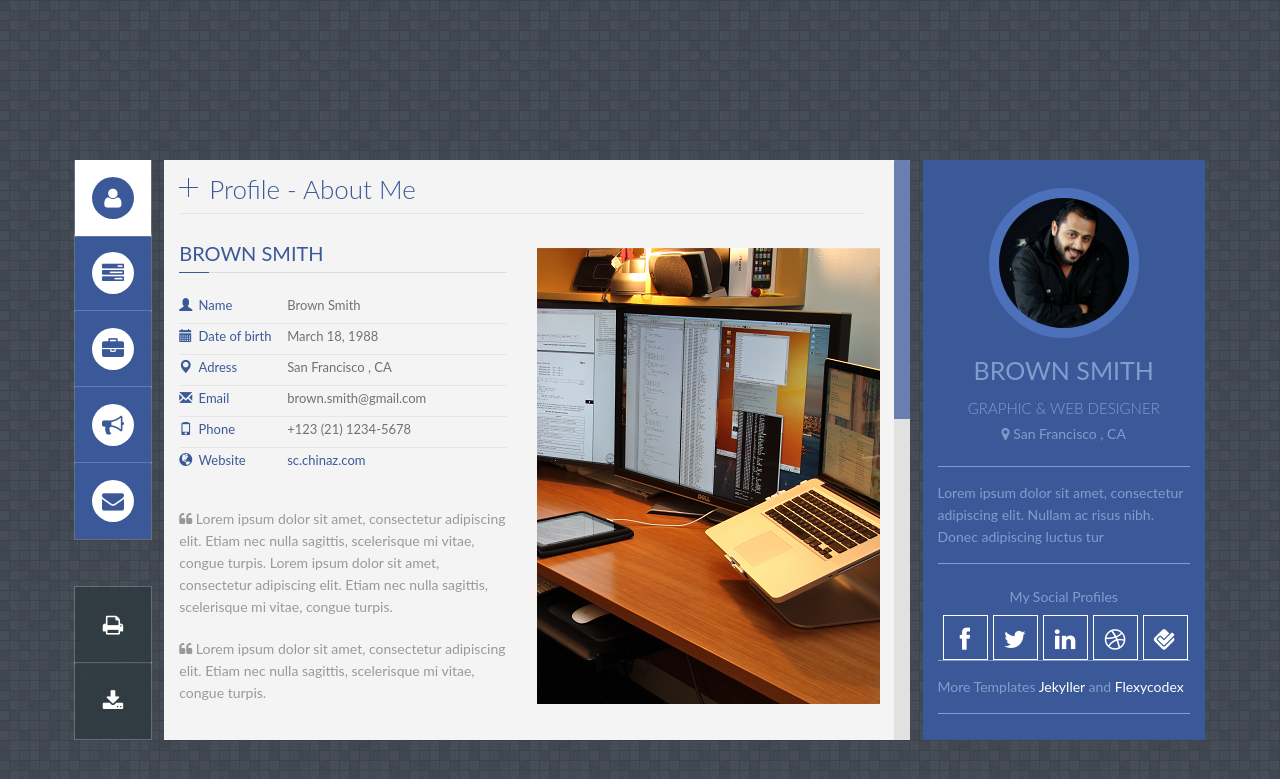
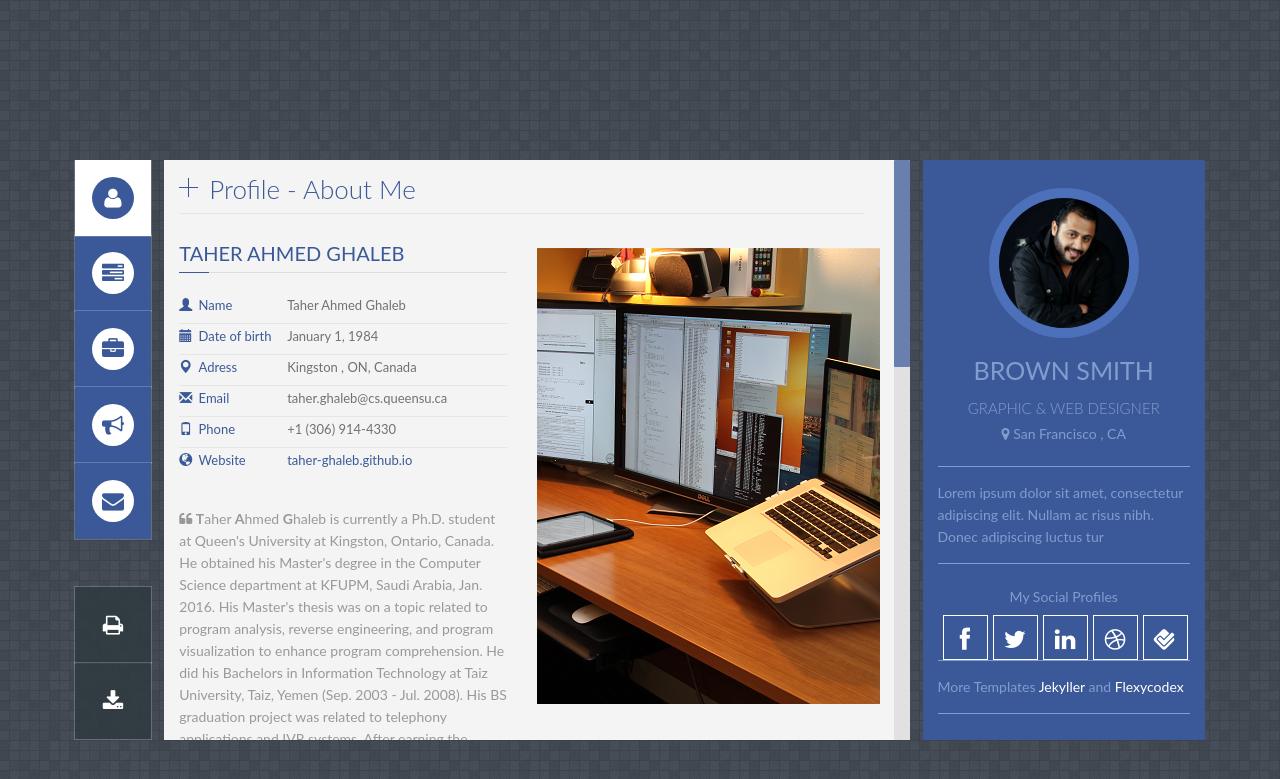
Before and after one commit to Taher-Ghaleb/Taher-Ghaleb.github.io, a Jekyll site: the page built from index.html, in a window 1280 px wide. Shown: the top 779 px of the page. Built offline with Jekyll 4.4.1, drawn with Linux system fonts in a browser that asks for light colours; some web fonts are replaced; some of the changed text lies outside the part shown.

Commit message:
Full Website

```diff
--- a/_includes/profile.html
+++ b/_includes/profile.html
@@ -8,7 +8,7 @@
 
         <!--About me-->
         <div class="title_content">
-            <div class="text_content">brown smith</div>
+            <div class="text_content">Taher Ahmed Ghaleb</div>
             <div class="clear"></div>
         </div>
 
@@ -17,42 +17,42 @@
             <li>
                 <i class="glyphicon glyphicon-user"></i>
                 <label>Name</label>
-                <span class="value">Brown Smith</span>
+                <span class="value">Taher Ahmed Ghaleb</span>
                 <div class="clear"></div>
             </li>
 
             <li>
                 <i class="glyphicon glyphicon-calendar"></i>
                 <label>Date of birth</label>
-                <span class="value">March 18, 1988</span>
+                <span class="value">January 1, 1984</span>
                 <div class="clear"></div>
             </li>
 
             <li>
                 <i class="glyphicon glyphicon-map-marker"></i>
                 <label>Adress</label>
-                <span class="value">San Francisco , CA</span>
+                <span class="value">Kingston , ON, Canada</span>
                 <div class="clear"></div>
             </li>
 
             <li>
                 <i class="glyphicon glyphicon-envelope"></i>
                 <label>Email</label>
-                <span class="value">brown.smith@gmail.com</span>
+                <span class="value">taher.ghaleb@cs.queensu.ca</span>
                 <div class="clear"></div>
             </li>
 
             <li>
                 <i class="glyphicon glyphicon-phone"></i>
                 <label>Phone</label>
-                <span class="value">+123 (21) 1234-5678</span>
+                <span class="value">+1 (306) 914-4330</span>
                 <div class="clear"></div>
             </li>
 
             <li>
                 <i class="glyphicon glyphicon-globe"></i>
                 <label>Website</label>
-                <span class="value"><a href="#" target="_blank">sc.chinaz.com</a></span>
+                <span class="value"><a href="#" target="_blank">taher-ghaleb.github.io</a></span>
                 <div class="clear"></div>
             </li>
 
@@ -61,13 +61,18 @@
 
         <p style="margin-bottom:20px">
             <i class="fa fa-quote-left"></i>
-            Lorem ipsum dolor sit amet, consectetur adipiscing elit. Etiam nec nulla sagittis, scelerisque mi vitae, congue turpis. Lorem ipsum dolor sit amet, consectetur adipiscing elit. Etiam nec nulla sagittis, scelerisque mi vitae, congue turpis.
+            <b>T</b>aher <b>A</b>hmed <b>G</b>haleb is currently a Ph.D. student at Queen's University at Kingston, Ontario, Canada. He obtained his Master's degree in the Computer Science department at KFUPM, Saudi Arabia, Jan. 2016. His Master's thesis was on a topic related to program analysis, reverse engineering, and program visualization to enhance program comprehension. He did his Bachelors in Information Technology at Taiz University, Taiz, Yemen (Sep. 2003 - Jul. 2008). His BS graduation project was related to telephony applications and IVR systems. After earning the bachelor's degree, he worked at Taiz University as a full-time Teaching Assistant for three years (Dec. 2008 - Dec. 2011).
+             His current research interests include software re-engineering and mining software repositories.
         </p>
 
          <p style="margin-bottom:20px">
             <i class="fa fa-quote-left"></i>
-            Lorem ipsum dolor sit amet, consectetur adipiscing elit. Etiam nec nulla sagittis, scelerisque mi vitae, congue turpis.
+            His domain experience is on XML databases, program analysis, reverse engineering, program comprehension, programming languages, aspect-oriented programming, and extensible compilers.
+        </p>
 
+        <p style="margin-bottom:20px">
+            <i class="fa fa-quote-left"></i>
+            His current research interests include software re-engineering and mining software repositories.
         </p>
 
     </div>
```
Also changed, not shown: 1 other file.
